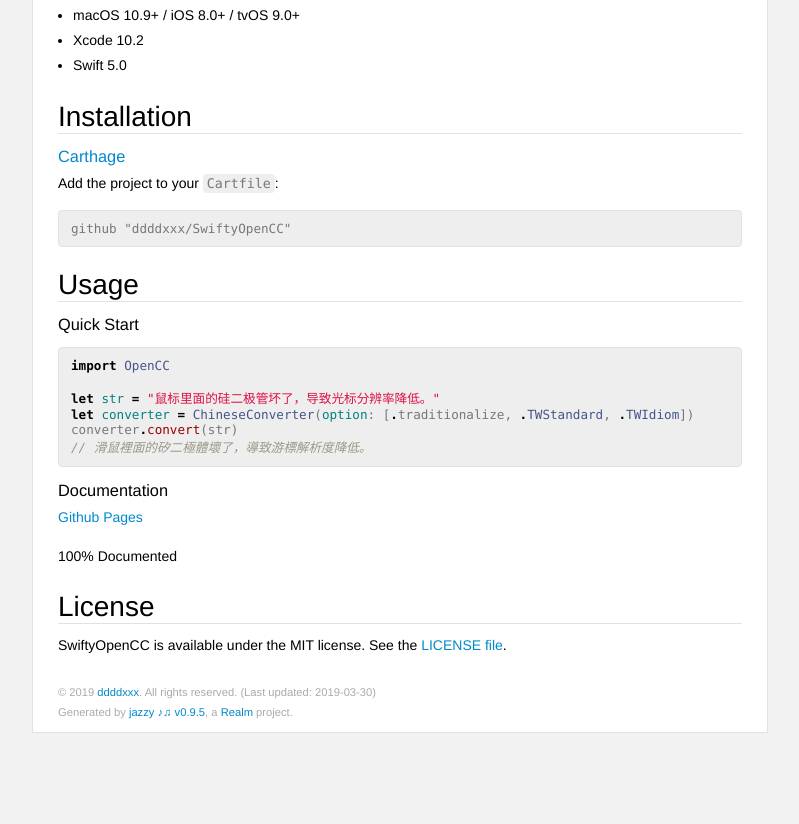
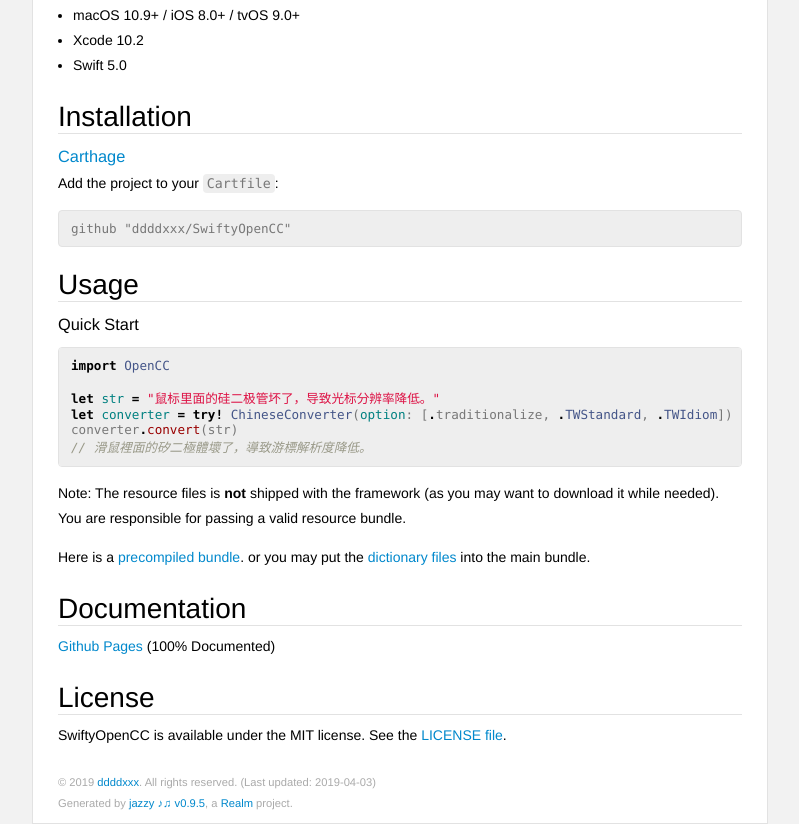
Before and after one commit to ddddxxx/SwiftyOpenCC, a plain HTML site: page docs/docsets/OpenCC.docset/Contents/Resources/Documents/index.html in a window 1280 px wide. Shown: the part 1791-2615 px from the top of the page, without its empty margins (364-1163 px from the left). Before the commit the page ends 2524 px from the top, so only its background shows below. Drawn offline with Linux system fonts and the light colour scheme; files that its build step writes are made by us from their sources; files whose address does not match are found by name.

Commit message:
update: doc

```diff
--- a/docs/docsets/OpenCC.docset/Contents/Resources/Documents/index.html
+++ b/docs/docsets/OpenCC.docset/Contents/Resources/Documents/index.html
@@ -71,15 +71,17 @@
 <pre class="highlight swift"><code><span class="kd">import</span> <span class="kt">OpenCC</span>
 
 <span class="k">let</span> <span class="nv">str</span> <span class="o">=</span> <span class="s">"鼠标里面的硅二极管坏了，导致光标分辨率降低。"</span>
-<span class="k">let</span> <span class="nv">converter</span> <span class="o">=</span> <span class="kt">ChineseConverter</span><span class="p">(</span><span class="nv">option</span><span class="p">:</span> <span class="p">[</span><span class="o">.</span><span class="n">traditionalize</span><span class="p">,</span> <span class="o">.</span><span class="kt">TWStandard</span><span class="p">,</span> <span class="o">.</span><span class="kt">TWIdiom</span><span class="p">])</span>
+<span class="k">let</span> <span class="nv">converter</span> <span class="o">=</span> <span class="k">try!</span> <span class="kt">ChineseConverter</span><span class="p">(</span><span class="nv">option</span><span class="p">:</span> <span class="p">[</span><span class="o">.</span><span class="n">traditionalize</span><span class="p">,</span> <span class="o">.</span><span class="kt">TWStandard</span><span class="p">,</span> <span class="o">.</span><span class="kt">TWIdiom</span><span class="p">])</span>
 <span class="n">converter</span><span class="o">.</span><span class="nf">convert</span><span class="p">(</span><span class="n">str</span><span class="p">)</span>
 <span class="c1">// 滑鼠裡面的矽二極體壞了，導致游標解析度降低。</span>
 </code></pre>
-<h3 id='documentation' class='heading'>Documentation</h3>
 
-<p><a href="http://ddddxxx.github.io/SwiftyOpenCC">Github Pages</a></p>
+<p>Note: The resource files is <strong>not</strong> shipped with the framework (as you may want to download it while needed). You are responsible for passing a valid resource bundle. </p>
 
-<p>100% Documented</p>
+<p>Here is a <a href="./OpenCCDictionary.bundle">precompiled bundle</a>. or you may put the <a href="./OpenCCDictionary/Dictionary">dictionary files</a> into the main bundle.</p>
+<h2 id='documentation' class='heading'>Documentation</h2>
+
+<p><a href="http://ddddxxx.github.io/SwiftyOpenCC">Github Pages</a> (100% Documented)</p>
 <h2 id='license' class='heading'>License</h2>
 
 <p>SwiftyOpenCC is available under the MIT license. See the <a href="LICENSE">LICENSE file</a>.</p>
@@ -87,7 +89,7 @@
           </section>
         </section>
         <section id="footer">
-          <p>&copy; 2019 <a class="link" href="" target="_blank" rel="external">ddddxxx</a>. All rights reserved. (Last updated: 2019-03-30)</p>
+          <p>&copy; 2019 <a class="link" href="" target="_blank" rel="external">ddddxxx</a>. All rights reserved. (Last updated: 2019-04-03)</p>
           <p>Generated by <a class="link" href="https://github.com/realm/jazzy" target="_blank" rel="external">jazzy ♪♫ v0.9.5</a>, a <a class="link" href="https://realm.io" target="_blank" rel="external">Realm</a> project.</p>
         </section>
       </article>
--- a/docs/undocumented.json
+++ b/docs/undocumented.json
@@ -2,5 +2,5 @@
   "warnings": [
 
   ],
-  "source_directory": "/Users/dengxiang/Developer/OpenCC"
+  "source_directory": "/Users/noctis/Documents/SwiftyOpenCC"
 }
```
Also changed, not shown: docs/Classes.html (+1 -1 lines), docs/Classes/ChineseConverter.html (+7 -6 lines), docs/Classes/ChineseConverter/Options.html (+1 -1 lines), docs/docsets/OpenCC.docset/Contents/Resources/Documents/Classes.html (+1 -1 lines), docs/docsets/OpenCC.docset/Contents/Resources/Documents/search.json (+1 -1 lines), docs/index.html (+7 -5 lines), docs/search.json (+1 -1 lines), 4 other files.
